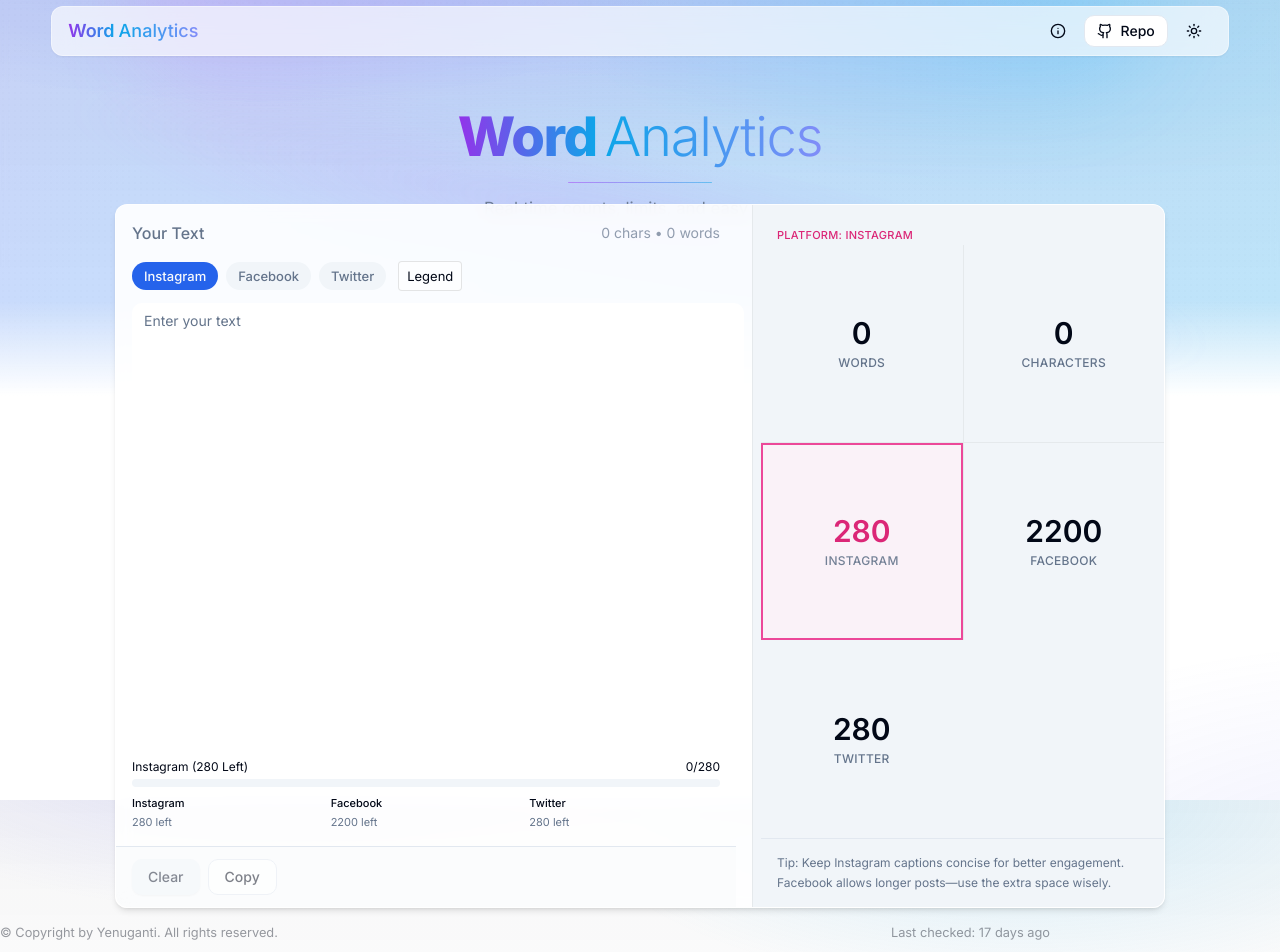
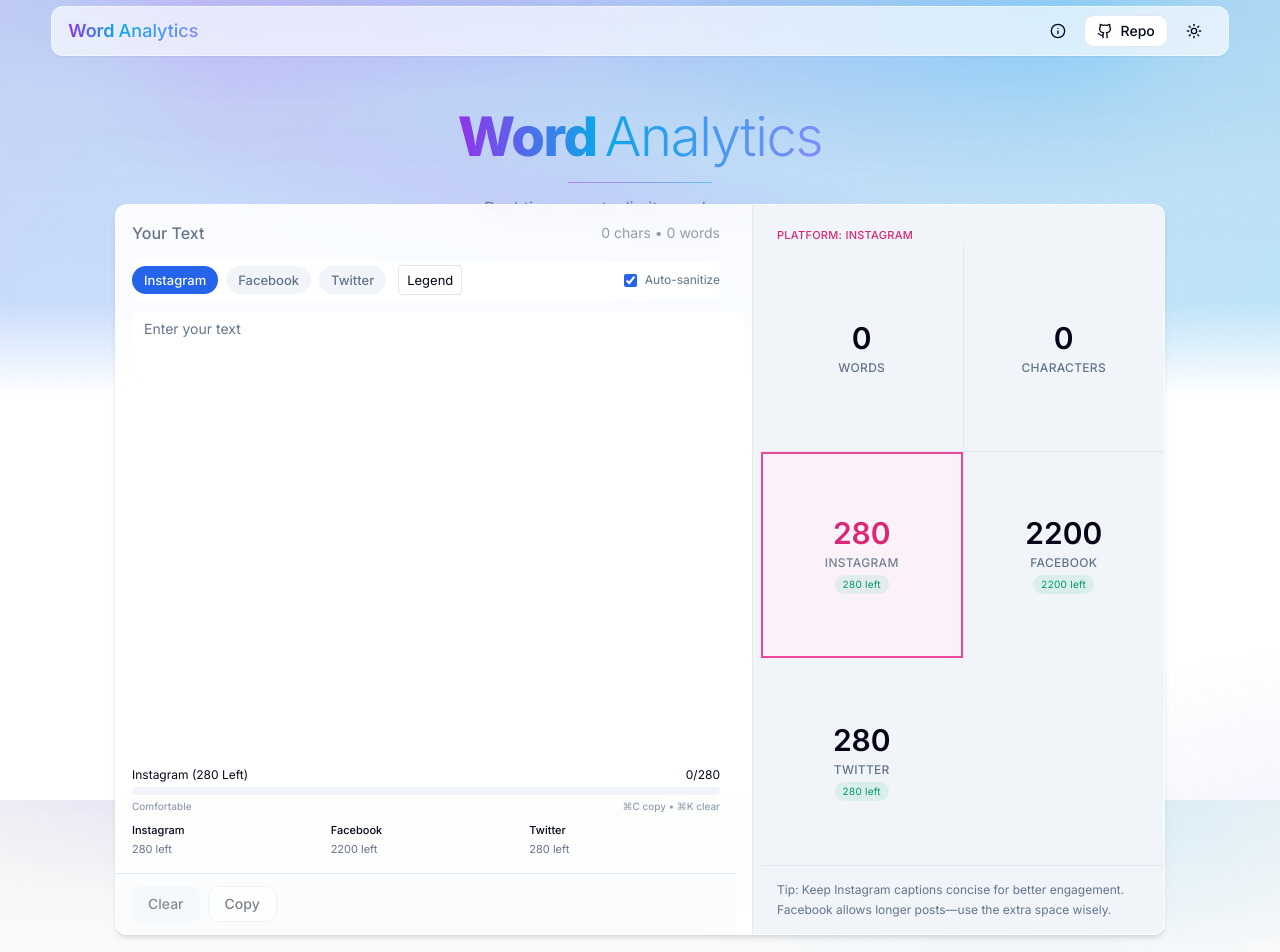
Before and after one commit to HariYenuganti/Word-Analytics, a React (Vite) app: page / in a window 1280 px wide. Shown: the top 952 px of the page. Built offline with nearby package versions, Linux system fonts and the light colour scheme.

Commit message:
feat(ui): thresholds, copy feedback, sticky tabs, badges, live announcer, thread preview, sanitization toggle + dark tint contrast

```diff
--- a/src/Stats.jsx
+++ b/src/Stats.jsx
@@ -54,8 +54,7 @@
       bgInteractive:
         'hover:bg-white/60 dark:hover:bg-neutral-800/50 focus-visible:bg-white/60 dark:focus-visible:bg-neutral-800/50',
       num: 'text-foreground',
-      numInteractive:
-        'hover:text-foreground focus-visible:text-foreground',
+      numInteractive: 'hover:text-foreground focus-visible:text-foreground',
       ringInteractive: 'hover:ring-primary focus-visible:ring-primary',
     },
     labelClass: 'text-foreground',
@@ -65,7 +64,9 @@
     <section className="md:flex-[1.3] md:min-w-[300px] bg-secondary flex flex-col md:border-l border-black/5 min-w-0 md:pl-2">
       {/* Active platform label */}
       <div className="px-3 sm:px-4 pt-3 sm:pt-4">
-        <span className={`text-[11px] uppercase tracking-wide font-medium ${theme.labelClass}`}>
+        <span
+          className={`text-[11px] uppercase tracking-wide font-medium ${theme.labelClass}`}
+        >
           Platform: {theme.label}
         </span>
       </div>
@@ -117,6 +118,20 @@
   const topRow = index < 2;
   const rightCol = index % 2 === 1;
   const baseRing = `ring-inset ring-2 ${ringClass}`;
+  const isPlatformItem = ['Instagram', 'Facebook', 'Twitter'].includes(label);
+  const badge = isPlatformItem ? (
+    <span
+      className={`mt-1 px-2 py-0.5 rounded-full text-[10px] tracking-wide ${
+        number < 0
+          ? 'bg-destructive/10 text-destructive'
+          : number <= 20
+          ? 'bg-amber-500/10 text-amber-600'
+          : 'bg-emerald-500/10 text-emerald-600'
+      }`}
+    >
+      {number < 0 ? `${Math.abs(number)} over` : `${number} left`}
+    </span>
+  ) : null;
   return (
     <section
       className={`relative flex flex-col items-center justify-center p-4 sm:p-6 transition-colors duration-200 ease-out ${
@@ -147,6 +162,7 @@
       >
         {label}
       </h2>
+      {badge}
     </section>
   );
 }
--- a/src/Textarea.jsx
+++ b/src/Textarea.jsx
@@ -1,13 +1,14 @@
 import { useState, useEffect, useCallback, useRef } from 'react';
 import { Textarea as UITextarea } from './components/ui/textarea';
 import { Button } from './components/ui/button';
-import { Copy, Info } from 'lucide-react';
+import { Copy, Info, Check } from 'lucide-react';
 import { Dialog } from './components/ui/dialog.jsx';
 import { Separator } from './components/ui/separator';
 import Warning from './Warning';
 import { effectiveLengthForPlatform } from './lib/stats';
 import { useToast } from './hooks/useToast';
 import { PLATFORMS } from './config/platforms';
+import ThreadPreview from './components/ThreadPreview';
 
 export default function Textarea({
   text,
@@ -23,29 +24,55 @@
   const setActivePlatform = setPlatform ?? setInternalPlatform;
   const [legendOpen, setLegendOpen] = useState(false);
   const [warningText, setWarningText] = useState('');
+  const [autoSanitize, setAutoSanitize] = useState(() => {
+    if (typeof window !== 'undefined') {
+      try {
+        const val = localStorage.getItem('wa-sanitize');
+        return val == null ? true : val === 'true';
+      } catch (e) {
+        // ignore persistence errors (private mode, etc.)
+      }
+    }
+    return true;
+  });
+
+  const sanitizeText = (input) => {
+    // Remove <script>...</script> blocks (case-insensitive)
+    let out = input.replace(/<script\b[^>]*>[\s\S]*?<\/script>/gi, '');
+    // Drop angle brackets to avoid accidental tag-like sequences
+    out = out.replace(/[<>]/g, '');
+    return out;
+  };
 
   const handleChange = (e) => {
-    const newText = e.target.value;
+    const raw = e.target.value;
     const issues = [];
-    if (newText.includes('<script>')) {
-      issues.push('Contains <script> tag.');
+    if (/<script\b/i.test(raw)) {
+      issues.push('Removed <script> blocks.');
     }
-    if (/https?:\/\/\S{200,}/.test(newText)) {
+    if (/https?:\/\/\S{200,}/.test(raw)) {
       issues.push('Very long URL detected; consider shortening.');
     }
-    if ((newText.match(/@/g) || []).length > 5) {
+    if ((raw.match(/@/g) || []).length > 5) {
       issues.push('High mention density (>5).');
     }
+    const next = autoSanitize ? sanitizeText(raw) : raw;
+    if (autoSanitize && next !== raw) {
+      issues.push('Sanitized special characters.');
+    }
     setWarningText(issues.join(' '));
-    setText(newText);
+    setText(next);
   };
 
   const clearText = useCallback(() => setText(''), [setText]);
   const { toast } = useToast();
+  const [copied, setCopied] = useState(false);
   const copyText = useCallback(async () => {
     try {
       await navigator.clipboard.writeText(text);
       toast('Copied to clipboard', { variant: 'success' });
+      setCopied(true);
+      setTimeout(() => setCopied(false), 800);
     } catch (err) {
       toast('Copy failed', { variant: 'destructive' });
     }
@@ -54,6 +81,14 @@
     clearText();
     toast('Cleared text', { variant: 'success' });
   }, [clearText, toast]);
+
+  useEffect(() => {
+    try {
+      localStorage.setItem('wa-sanitize', String(autoSanitize));
+    } catch (e) {
+      // ignore persistence errors
+    }
+  }, [autoSanitize]);
 
   const currentLimit = limits[activePlatform];
   const effectiveLen = effectiveLengthForPlatform(text, activePlatform);
@@ -150,9 +185,9 @@
             {text.trim() === '' ? 0 : text.trim().split(/\s+/).length} words
           </span>
         </div>
-        {/* Mobile platform switcher */}
+        {/* Mobile platform switcher (sticky) */}
         <div
-          className="flex gap-1 sm:hidden mt-1 items-center"
+          className="flex gap-1 sm:hidden mt-1 items-center sticky top-0 z-10 bg-background/80 backdrop-blur supports-[backdrop-filter]:bg-background/60 py-1"
           role="tablist"
           aria-label="Choose platform limits"
         >
@@ -178,10 +213,19 @@
           >
             Legend
           </button>
+          <label className="ml-auto flex items-center gap-1 text-[11px] text-muted-foreground">
+            <input
+              type="checkbox"
+              checked={autoSanitize}
+              onChange={(e) => setAutoSanitize(e.target.checked)}
+              className="accent-primary"
+            />
+            Auto-sanitize
+          </label>
         </div>
         {/* Desktop platform switcher */}
         <div
-          className="hidden sm:flex gap-2 mt-1 items-center"
+          className="hidden sm:flex gap-2 mt-1 items-center sticky top-0 z-10 bg-background/80 backdrop-blur supports-[backdrop-filter]:bg-background/60 py-1"
           role="tablist"
           aria-label="Choose platform limits"
         >
@@ -207,6 +251,15 @@
           >
             Legend
           </button>
+          <label className="ml-auto hidden sm:inline-flex items-center gap-2 text-xs text-muted-foreground">
+            <input
+              type="checkbox"
+              checked={autoSanitize}
+              onChange={(e) => setAutoSanitize(e.target.checked)}
+              className="accent-primary"
+            />
+            Auto-sanitize
+          </label>
           <span className="sr-only">Current platform: {activePlatform}</span>
         </div>
         {/* Platform best-practice tip */}
@@ -245,7 +298,9 @@
                 {activePlatform} ({currentLimit - effectiveLen} left)
               </span>
               <span
-                className={currentLimit - effectiveLen < 0 ? 'text-destructive' : ''}
+                className={
+                  currentLimit - effectiveLen < 0 ? 'text-destructive' : ''
+                }
               >
                 {effectiveLen}/{currentLimit}
               </span>
@@ -253,10 +308,28 @@
             <div className="h-2 w-full rounded bg-muted overflow-hidden">
               <div
                 className={`h-full transition-colors duration-300 ${
-                  progress > 100 ? 'bg-destructive' : progressColor
+                  progress >= 100
+                    ? 'bg-destructive'
+                    : progress >= 90
+                    ? 'bg-amber-500'
+                    : progress >= 70
+                    ? 'bg-amber-400'
+                    : progressColor
                 }`}
-                style={{ width: `${progress}%` }}
+                style={{ width: `${Math.min(progress, 100)}%` }}
               />
+            </div>
+            <div className="mt-1 flex justify-between text-[10px] font-medium text-muted-foreground/70">
+              <span>
+                {progress >= 100
+                  ? 'Limit exceeded'
+                  : progress >= 90
+                  ? 'Approaching limit'
+                  : progress >= 70
+                  ? 'High usage'
+                  : 'Comfortable'}
+              </span>
+              <span className="hidden sm:inline">⌘C copy • ⌘K clear</span>
             </div>
           </div>
           {/* Secondary limits preview (hidden on very small screens) */}
@@ -281,6 +354,12 @@
           </div>
         </div>
       </div>
+      {/* Twitter thread preview if applicable */}
+      {activePlatform === 'twitter' && (
+        <div className="px-4">
+          <ThreadPreview text={text} />
+        </div>
+      )}
       <Separator className="hidden sm:block" />
       <div className="hidden sm:flex gap-2 px-4 py-3 bg-muted/40 backdrop-blur supports-[backdrop-filter]:bg-muted/30">
         <Button
@@ -297,7 +376,11 @@
           onClick={copyText}
           disabled={!text}
         >
-          Copy
+          {copied ? (
+            <span className="inline-flex items-center gap-1"><Check className="h-4 w-4" /> Copied</span>
+          ) : (
+            'Copy'
+          )}
         </Button>
       </div>
       {/* Floating Copy FAB on mobile (long-press to clear) */}
@@ -311,12 +394,10 @@
         onPointerLeave={cancelFabTimer}
         onPointerCancel={cancelFabTimer}
       >
-        <Copy className="h-5 w-5" />
+        {copied ? <Check className="h-5 w-5" /> : <Copy className="h-5 w-5" />}
       </button>
-      {/* Screen reader live region for remaining characters */}
-      <div className="sr-only" aria-live="polite">
-        {currentLimit - effectiveLen} characters left on {activePlatform}
-      </div>
+      {/* Screen reader live region for remaining characters and thresholds */}
+      <LiveAnnouncer remaining={currentLimit - effectiveLen} platform={activePlatform} />
       {/* Legend dialog */}
       <Dialog open={legendOpen} onOpenChange={setLegendOpen} title="Legend">
         <ul className="text-sm text-muted-foreground list-disc pl-5 space-y-1">
@@ -345,3 +426,17 @@
  * @property {string} text - Current text value
  * @property {(next: string) => void} setText - State setter for text
  */
+
+function LiveAnnouncer({ remaining, platform }) {
+  const lastBucket = useRef('safe');
+  const bucket = remaining < 0 ? 'over' : remaining <= 20 ? 'danger' : remaining <= 60 ? 'warning' : 'safe';
+  let announcement = `${remaining} characters left on ${platform}`;
+  if (bucket !== lastBucket.current) {
+    if (bucket === 'danger') announcement = `Approaching the limit on ${platform}: ${remaining} left`;
+    if (bucket === 'over') announcement = `Limit exceeded on ${platform} by ${Math.abs(remaining)}`;
+    lastBucket.current = bucket;
+  }
+  return (
+    <div className="sr-only" aria-live="polite">{announcement}</div>
+  );
+}
--- /dev/null
+++ b/src/components/ThreadPreview.jsx
@@ -0,0 +1,35 @@
+import { memo } from 'react';
+import { splitIntoTwitterSegments } from '../lib/twitterThread';
+import { Button } from './ui/button';
+import { useToast } from '../hooks/useToast';
+
+function ThreadPreview({ text }) {
+  const { toast } = useToast();
+  const segments = splitIntoTwitterSegments(text);
+  if (segments.length <= 1) return null;
+  const copyAll = async () => {
+    try {
+      await navigator.clipboard.writeText(segments.join('\n\n'));
+      toast('Thread copied', { variant: 'success' });
+    } catch {
+      toast('Copy failed', { variant: 'destructive' });
+    }
+  };
+  return (
+    <div className="mt-3 border rounded-md p-3 bg-muted/50 space-y-2">
+      <div className="flex items-center justify-between">
+        <h3 className="text-xs font-semibold tracking-wide">Twitter Thread Preview</h3>
+        <Button size="sm" variant="outline" onClick={copyAll}>Copy All</Button>
+      </div>
+      <ol className="list-decimal list-inside space-y-1 text-xs max-h-40 overflow-auto">
+        {segments.map((seg) => (
+          <li key={seg} className="leading-snug">
+            {seg}
+          </li>
+        ))}
+      </ol>
+    </div>
+  );
+}
+
+export default memo(ThreadPreview);
--- a/src/config/platforms.js
+++ b/src/config/platforms.js
@@ -9,16 +9,15 @@
     progressBg: 'bg-pink-500',
     labelClass: 'text-pink-600 dark:text-pink-400',
     tint: {
-      bg: 'bg-pink-50/80 dark:bg-pink-950/40',
+      bg: 'bg-pink-50/80 dark:bg-pink-950/55',
       bgInteractive:
-        'hover:bg-pink-50/80 dark:hover:bg-pink-950/40 focus-visible:bg-pink-50/80 dark:focus-visible:bg-pink-950/40',
+        'hover:bg-pink-50/80 dark:hover:bg-pink-950/55 focus-visible:bg-pink-50/80 dark:focus-visible:bg-pink-950/55',
       num: 'text-pink-600 dark:text-pink-300',
       numInteractive:
         'hover:text-pink-600 dark:hover:text-pink-300 focus-visible:text-pink-600 dark:focus-visible:text-pink-300',
       ringInteractive: 'hover:ring-pink-500 focus-visible:ring-pink-500',
     },
-    tips:
-      "Keep it concise and engaging. Hashtags help, but don't overdo it.",
+    tips: "Keep it concise and engaging. Hashtags help, but don't overdo it.",
     hashtag: {
       guide: '3–5 recommended',
       range: [3, 5],
@@ -32,16 +31,15 @@
     progressBg: 'bg-blue-600',
     labelClass: 'text-blue-600 dark:text-blue-400',
     tint: {
-      bg: 'bg-blue-50/80 dark:bg-blue-950/40',
+      bg: 'bg-blue-50/80 dark:bg-blue-950/55',
       bgInteractive:
-        'hover:bg-blue-50/80 dark:hover:bg-blue-950/40 focus-visible:bg-blue-50/80 dark:focus-visible:bg-blue-950/40',
+        'hover:bg-blue-50/80 dark:hover:bg-blue-950/55 focus-visible:bg-blue-50/80 dark:focus-visible:bg-blue-950/55',
       num: 'text-blue-600 dark:text-blue-300',
       numInteractive:
         'hover:text-blue-600 dark:hover:text-blue-300 focus-visible:text-blue-600 dark:focus-visible:text-blue-300',
       ringInteractive: 'hover:ring-blue-600 focus-visible:ring-blue-600',
     },
-    tips:
-      'Longer posts are okay. Lead with the main point; break lines for readability.',
+    tips: 'Longer posts are okay. Lead with the main point; break lines for readability.',
     hashtag: {
       guide: '0–2 recommended',
       range: [0, 2],
@@ -55,16 +53,15 @@
     progressBg: 'bg-sky-500',
     labelClass: 'text-sky-600 dark:text-sky-400',
     tint: {
-      bg: 'bg-sky-50/80 dark:bg-sky-950/40',
+      bg: 'bg-sky-50/80 dark:bg-sky-950/55',
       bgInteractive:
-        'hover:bg-sky-50/80 dark:hover:bg-sky-950/40 focus-visible:bg-sky-50/80 dark:focus-visible:bg-sky-950/40',
+        'hover:bg-sky-50/80 dark:hover:bg-sky-950/55 focus-visible:bg-sky-50/80 dark:focus-visible:bg-sky-950/55',
       num: 'text-sky-600 dark:text-sky-300',
       numInteractive:
         'hover:text-sky-600 dark:hover:text-sky-300 focus-visible:text-sky-600 dark:focus-visible:text-sky-300',
       ringInteractive: 'hover:ring-sky-500 focus-visible:ring-sky-500',
     },
-    tips:
-      'Stay within 280 chars. Use threads for depth and keep one idea per tweet.',
+    tips: 'Stay within 280 chars. Use threads for depth and keep one idea per tweet.',
     hashtag: {
       guide: '1–2 recommended',
       range: [1, 2],
--- /dev/null
+++ b/src/lib/twitterThread.js
@@ -0,0 +1,21 @@
+// Split text into effective Twitter segments (280 char effective) preserving words
+import { effectiveLengthForPlatform } from './stats';
+
+export function splitIntoTwitterSegments(text, maxEffective = 280) {
+  if (!text) return [];
+  const words = text.split(/(\s+)/); // keep whitespace tokens
+  let segments = [];
+  let current = '';
+  for (const token of words) {
+    const next = current + token;
+    const effLen = effectiveLengthForPlatform(next, 'twitter');
+    if (effLen > maxEffective && current) {
+      segments.push(current.trim());
+      current = token.trimStart();
+    } else {
+      current = next;
+    }
+  }
+  if (current.trim()) segments.push(current.trim());
+  return segments.map((seg, i, arr) => `${seg} (${i + 1}/${arr.length})`);
+}
```
Lines whose indentation alone changed are shown as unchanged.
